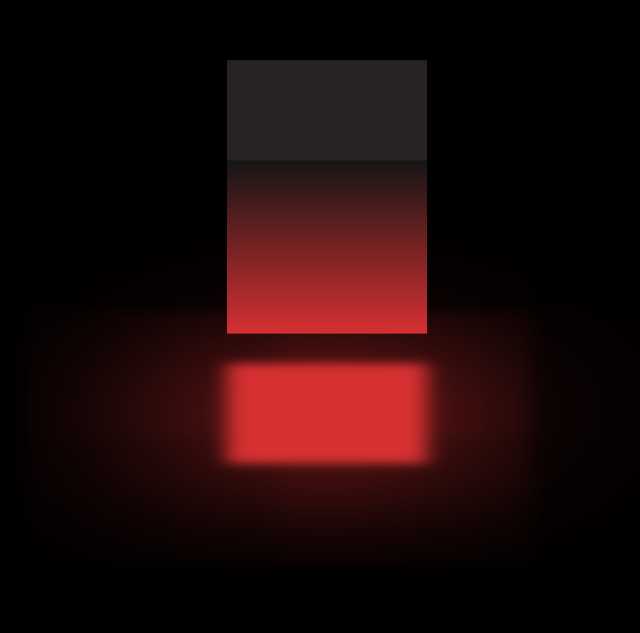
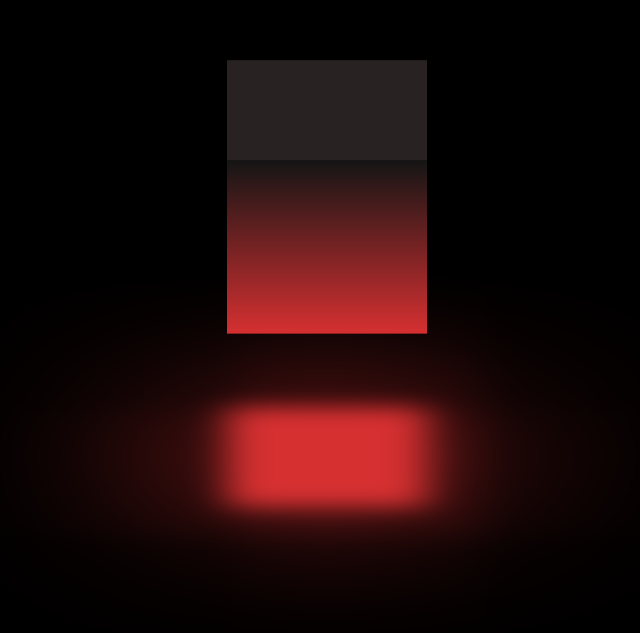
Before and after one commit to Licks-create/SUMMER3, a plain HTML site: page index.html in a window 1280 px wide. Shown: the part 123-756 px from the top of the page, without its empty margins (313-953 px from the left). Drawn offline with Linux system fonts and the light colour scheme.

Commit message:
Transform1

```diff
--- a/index.css
+++ b/index.css
@@ -9,18 +9,17 @@ html{
     margin: 200px auto 0px;
     padding: 20px;
     transform-style: preserve-3d;
-    transform-style: preserve-3d;
     transition: all 4s ease-in-out;
     transform: rotateX(-30deg) rotateY(0deg);
-    animation: transform3d 4s linear infinite  ;
+    animation: transform3d 5s linear infinite ;
 #shadow{
 display: block;
 height: 200px;
 width: 200px;
 background-color: #d63031;
-transform: rotateX(90deg) translateZ(-250px);
-box-shadow: 0px 0px 800px 20px #d63031;
-filter: blur(10px);
+transform: rotateX(90deg) translateZ(-300px);
+box-shadow: 0px 0px 1000px 20px #d63031;
+filter: blur(20px);
 margin: auto;
 }
 }
```
